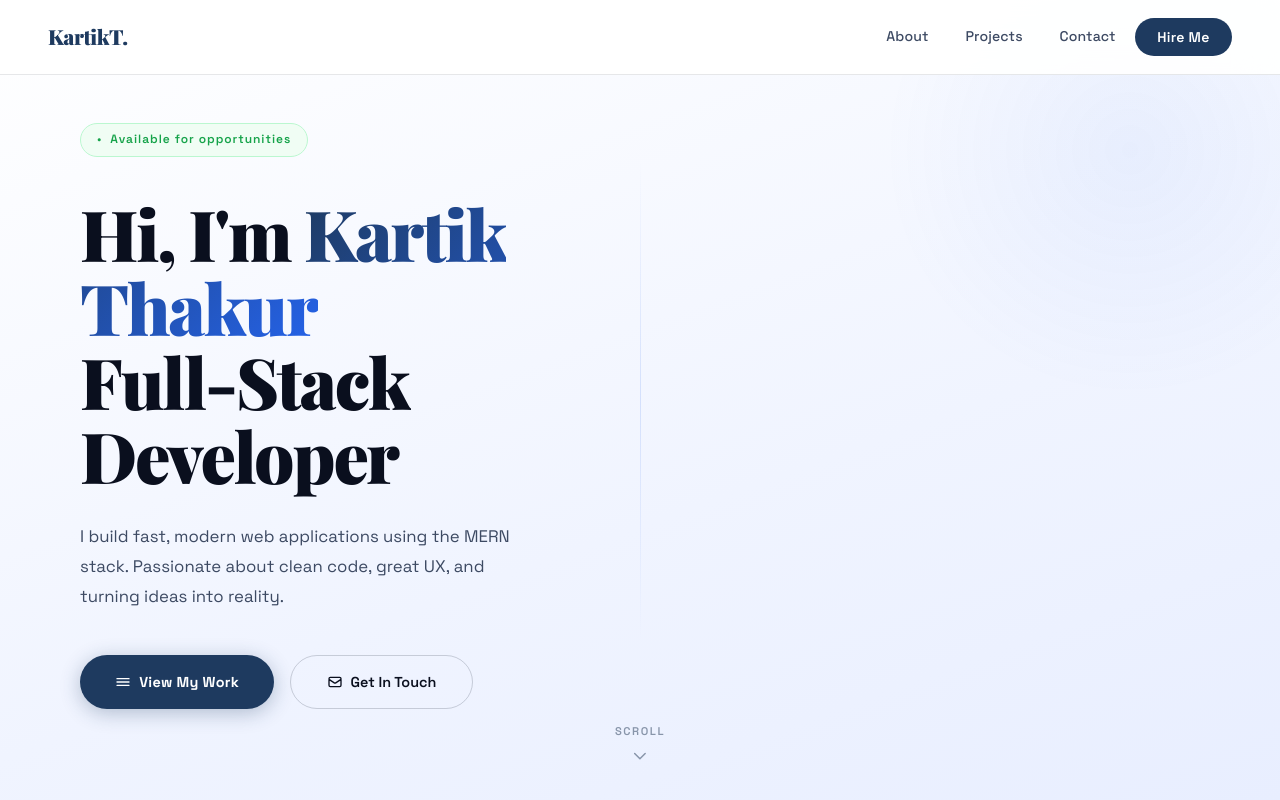
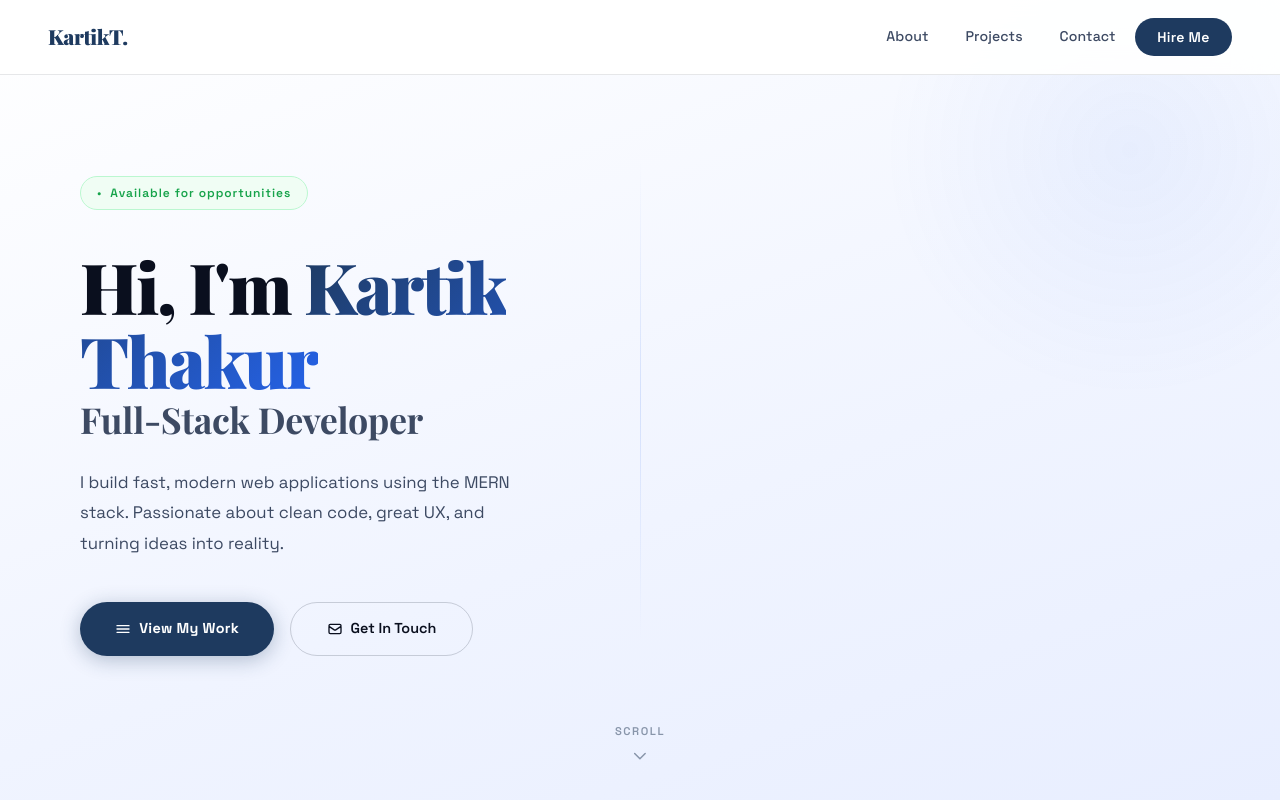
Before and after one commit to kartikthhakur07/my-portfolio, a React (Create React App) app in the folder client/: page / in a window 1280 px wide. Shown: the top 800 px of the page. Built offline with nearby package versions, Linux system fonts and the light colour scheme.

Commit message:
fix: reduce Full-Stack Developer font size in hero

```diff
--- a/client/src/components/Hero.js
+++ b/client/src/components/Hero.js
@@ -9,7 +9,7 @@ function Hero() {
           Hi, I'm{' '}
           <span className="gradient-text">Kartik Thakur</span>
           <br />
-          Full-Stack Developer
+          <span className="hero-sub-title">Full-Stack Developer</span>
         </h1>
 
         <p className="hero-sub">
--- a/client/src/index.css
+++ b/client/src/index.css
@@ -233,6 +233,14 @@ body {
   margin-bottom: 1.75rem;
   animation: fadeInUp 0.7s ease 0.1s both;
   color: var(--text-primary);
+}
+.hero-sub-title {
+  font-size: clamp(1.4rem, 2.8vw, 2.4rem);
+  font-weight: 700;
+  letter-spacing: -0.01em;
+  color: var(--text-secondary);
+  display: block;
+  margin-top: 0.2rem;
 }
 .hero h1 em {
   font-style: normal;
```
